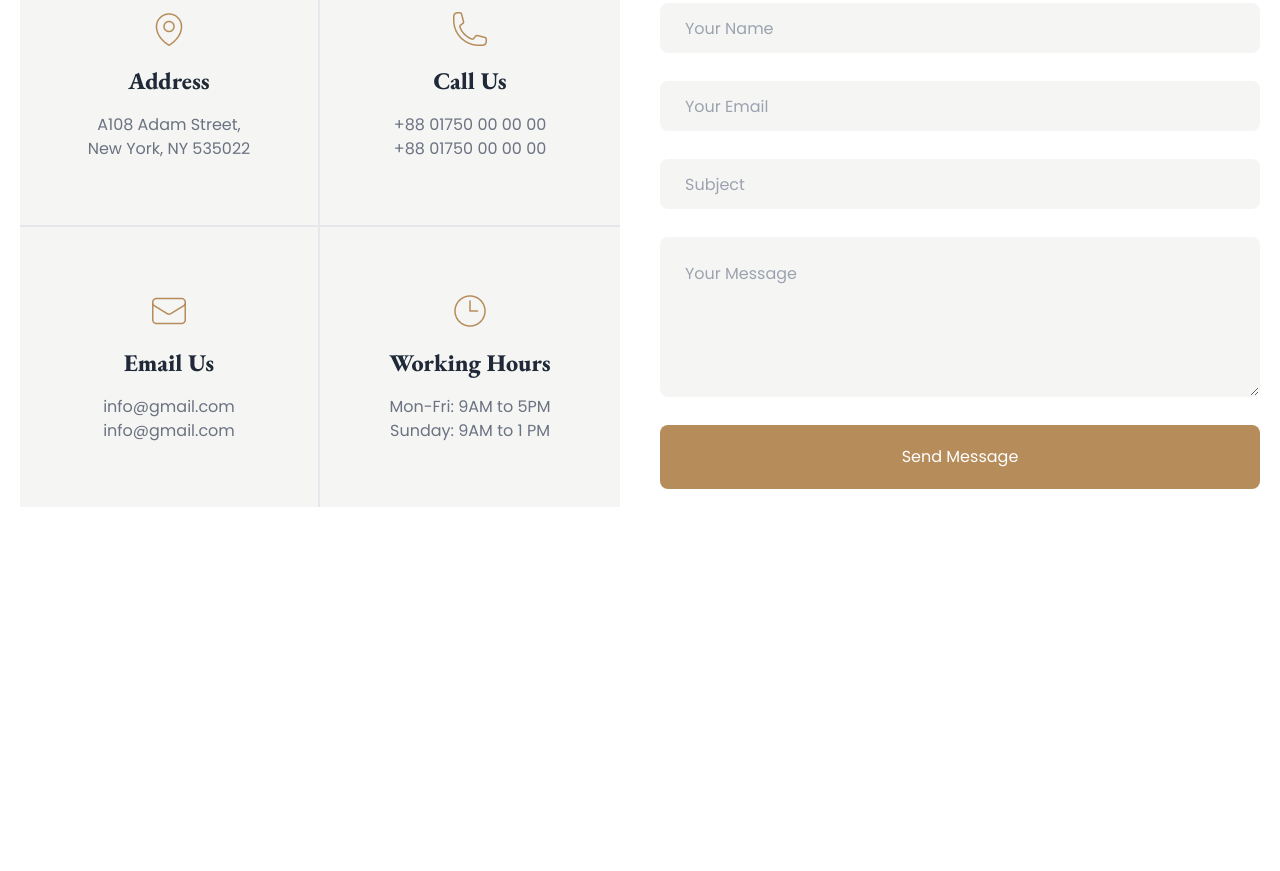
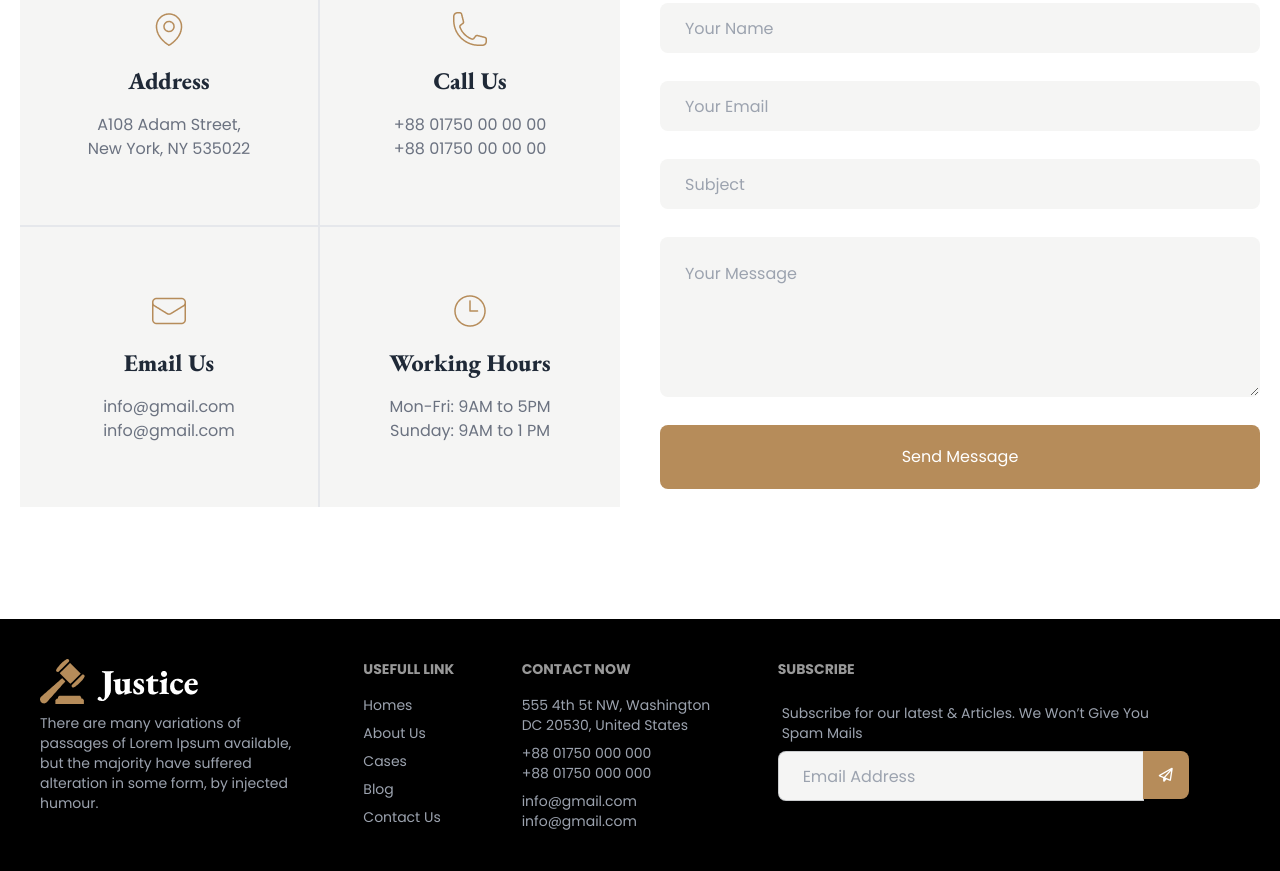
Before and after one commit to KhaledAzizZaki/legal-solution-website, a plain HTML site: page index.html in a window 1280 px wide. Shown: the part 4098-4969 px from the top of the page. Before the commit the page ends 4717 px from the top, so only its background shows below. Drawn offline with nearby package versions, Linux system fonts and the light colour scheme.

Commit message:
add footer

```diff
--- a/index.html
+++ b/index.html
@@ -12,6 +12,12 @@
       href="https://fonts.googleapis.com/css2?family=EB+Garamond:ital,wght@0,400..800;1,400..800&family=Poppins:ital,wght@0,100;0,200;0,300;0,400;0,500;0,600;0,700;0,800;0,900;1,100;1,200;1,300;1,400;1,500;1,600;1,700;1,800;1,900&display=swap"
       rel="stylesheet"
     />
+
+    <!-- Font Awesome -->
+    <script
+      src="https://kit.fontawesome.com/76f5c2f484.js"
+      crossorigin="anonymous"
+    ></script>
 
     <!-- Tailwind css cdn -->
     <link
@@ -548,6 +554,61 @@
       </section>
     </main>
 
-    <footer></footer>
+    <footer class="bg-black">
+      <section class="footer text-base-content p-10 max-w-[1300px] mx-auto">
+        <nav>
+          <img src="images/logo.png" alt="" />
+          <p class="text-gray-400 max-w-64">
+            There are many variations of passages of Lorem Ipsum available, but
+            the majority have suffered alteration in some form, by injected
+            humour.
+          </p>
+        </nav>
+        <nav>
+          <h6 class="footer-title text-white">Usefull Link</h6>
+          <a class="link link-hover text-gray-400">Homes</a>
+          <a class="link link-hover text-gray-400">About Us</a>
+          <a class="link link-hover text-gray-400">Cases</a>
+          <a class="link link-hover text-gray-400">Blog</a>
+          <a class="link link-hover text-gray-400">Contact Us</a>
+        </nav>
+        <nav>
+          <h6 class="footer-title text-white">Contact Now</h6>
+          <a class="link link-hover text-gray-400"
+            >555 4th 5t NW, Washington <br />
+            DC 20530, United States</a
+          >
+          <a class="link link-hover text-gray-400"
+            >+88 01750 000 000 <br />
+            +88 01750 000 000</a
+          >
+          <a class="link link-hover text-gray-400"
+            >info@gmail.com <br />
+            info@gmail.com</a
+          >
+        </nav>
+        <form>
+          <h6 class="footer-title text-white">Subscribe</h6>
+          <fieldset class="form-control w-80">
+            <label class="label">
+              <span class="label-text text-gray-400"
+                >Subscribe for our latest & Articles. We Won’t Give You Spam
+                Mails</span
+              >
+            </label>
+            <div class="join">
+              <input
+                type="text"
+                placeholder="Email Address"
+                class="input input-bordered join-item"
+              />
+              <button class="btn bg-primary-colors join-item border-0">
+                <i class="fa-regular fa-paper-plane text-white"></i>
+              </button>
+            </div>
+          </fieldset>
+        </form>
+      </section>
+    </footer>
   </body>
 </html>
```
